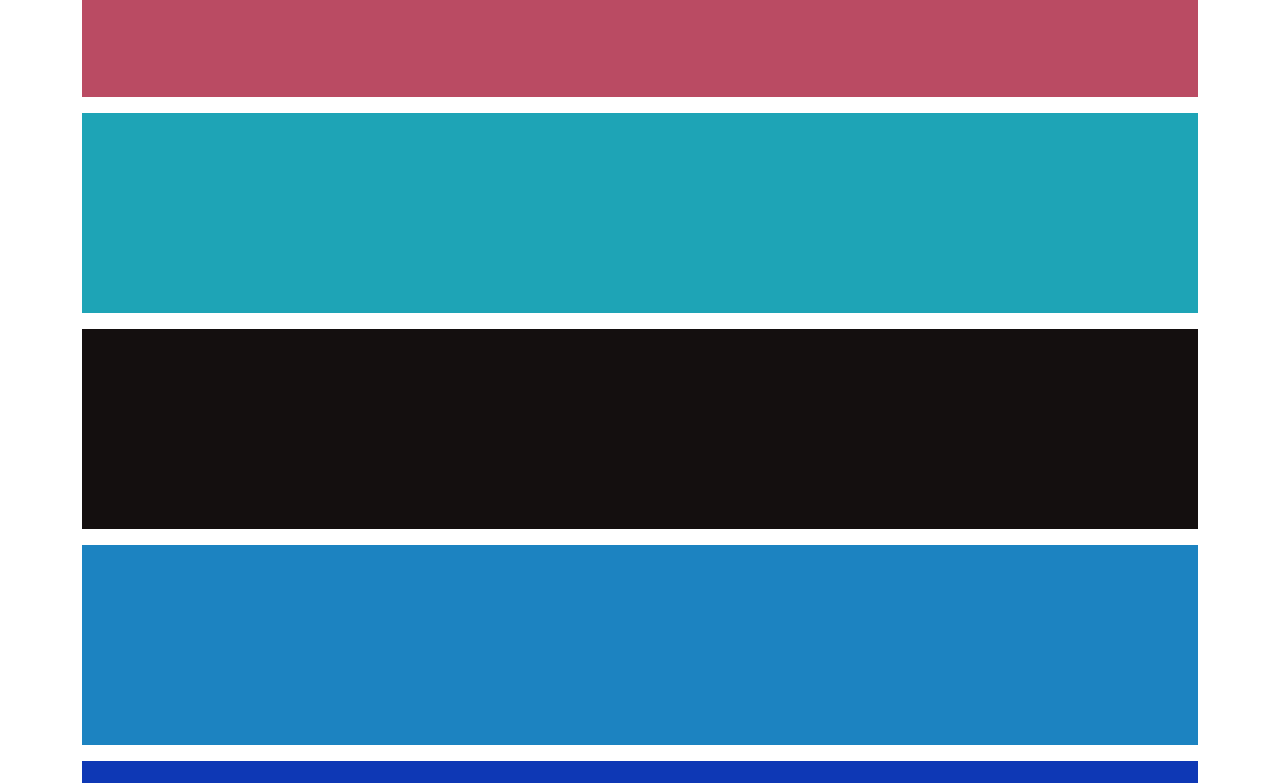
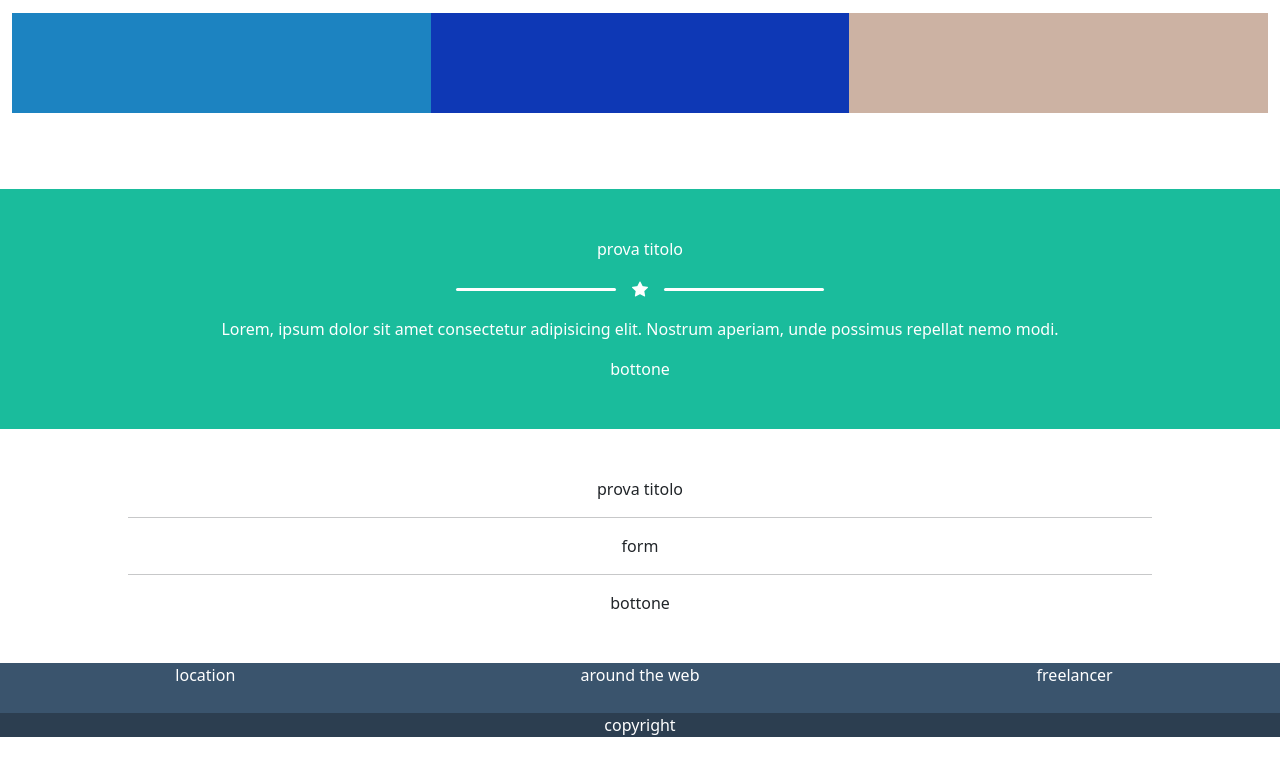
Before and after one commit to AlessioDiPietro/html-css-bootstrap-freelancer, a plain HTML site: page index.html in a window 1280 px wide. Shown: the part 757-1540 px from the top of the page. After the commit the page ends 1494 px from the top, so only its background shows below. Drawn offline with nearby package versions, Linux system fonts and the light colour scheme.

Commit message:
ADD- responsive sm & md

```diff
--- a/css/style.css
+++ b/css/style.css
@@ -15,10 +15,16 @@
     min-height: 300px;
 }
 .debug .cerchio {
-    min-height:200px;
+    min-height:100px;
 }
 .debug .about {
     min-height: 200px;
+}
+.debug .info_foot {
+    min-height: 50px;
+}
+.debug .copyright {
+    min-width: 30px;
 }
 
 /* body */
@@ -34,6 +40,9 @@ header {
 }
 header h3 {
     color: white;
+}
+header nav {
+    display: none;
 }
 
 /* jumbo */
@@ -86,9 +95,29 @@ header h3 {
 footer {
     color:white;
 }
-.info-foot {
+.info_foot {
     background-color: #3a546d;
 }
 .copyright {
     background-color: #2c3e50;
 }
+
+
+@media (min-width: 576px) {
+    header nav{
+        display: unset;
+    }
+    .menu_btn {
+        display: none;
+    }
+    header.container, footer .container{
+        width: 100%;
+        max-width: unset;
+        margin:0;
+        padding:0;
+    }
+    main .container {
+        max-width: unset;
+        margin:auto
+    }
+}
--- a/index.html
+++ b/index.html
@@ -25,9 +25,19 @@
 
 
                 <aside class="col box_menu d-flex justify-content-end">
-                    <button type="button" class="btn btn-outline-secondary  m-3">
+                    <div class="menu_btn">
+                        <button type="button" class="btn btn-outline-secondary  m-3">
                         <i class="bi bi-list"></i>
-                    </button>
+                        </button>
+                    </div>
+
+                    <nav class="d-flex align-items-center">
+                        <ul class="d-flex flex-row-reverse">
+                            <li><a href="#">portfoglio</a></li>
+                            <li><a href="#">portfoglio</a></li>
+                            <li><a href="#">portfoglio</a></li>
+                        </ul>
+                    </nav>
                 </aside>
 
             </div>
@@ -60,24 +70,23 @@
             <!-- portfoglio -->
             <section class="container portfoglio">
 
-                <div class="row">
-                    <div class="col-12 cerchio cabin">
-
+                <div class="row justify-content-center">
+                    <div class="col-12 col-sm-5 col-md-4 cerchio cabin">
                         <!-- <img src="img/cabin.png" alt=""> -->
                     </div>
-                    <div class="col-12 cerchio cake">
+                    <div class="col-12 col-sm-5 col-md-4 cerchio cake">
                         <!-- <img src="img/cake.png" alt=""> -->
                     </div>
-                    <div class="col-12 cerchio circus">
+                    <div class="col-12 col-sm-5 col-md-4 cerchio circus">
                         <!-- <img src="img/circus.png" alt=""> -->
                     </div>
-                    <div class="col-12 cerchio game">
+                    <div class="col-12 col-sm-5 col-md-4 cerchio game">
                         <!-- <img src="img/game.png" alt=""> -->
                     </div>
-                    <div class="col-12 cerchio safe">
+                    <div class="col-12 col-sm-5 col-md-4 cerchio safe">
                         <!-- <img src="img/safe.png" alt=""> -->
                     </div>
-                    <div class="col-12 cerchio submarine">
+                    <div class="col-12 col-sm-5 col-md-4 cerchio submarine">
                         <!-- <img src="img/submarine.png" alt=""> -->
                     </div>
                 </div>
@@ -115,11 +124,17 @@
 
         <footer>
             <!-- info piè di pagina -->
-            <section class="container info-foot text-center">
-                <div class="row">
-                    <div class="col-12">location</div>
-                    <div class="col-12">around the web</div>
-                    <div class="col-12">freelancer</div>
+            <section class="container info_foot text-center gx-2">
+                <div class="row ">
+                    <div class="col-12 col-sm-4 ">
+                        location
+                    </div>
+                    <div class="col-12 col-sm-4">
+                        around the web
+                    </div>
+                    <div class="col-12 col-sm-4">
+                        freelancer
+                    </div>
                 </div>
 
             </section>
```
